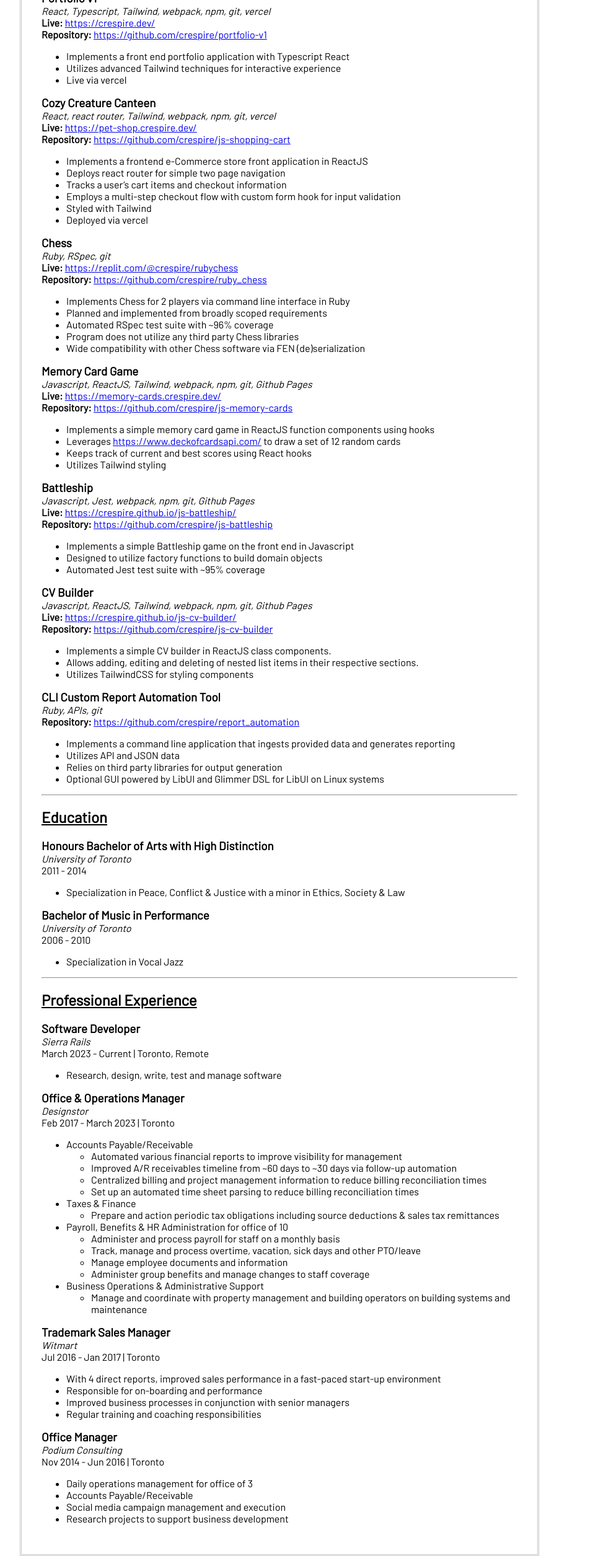
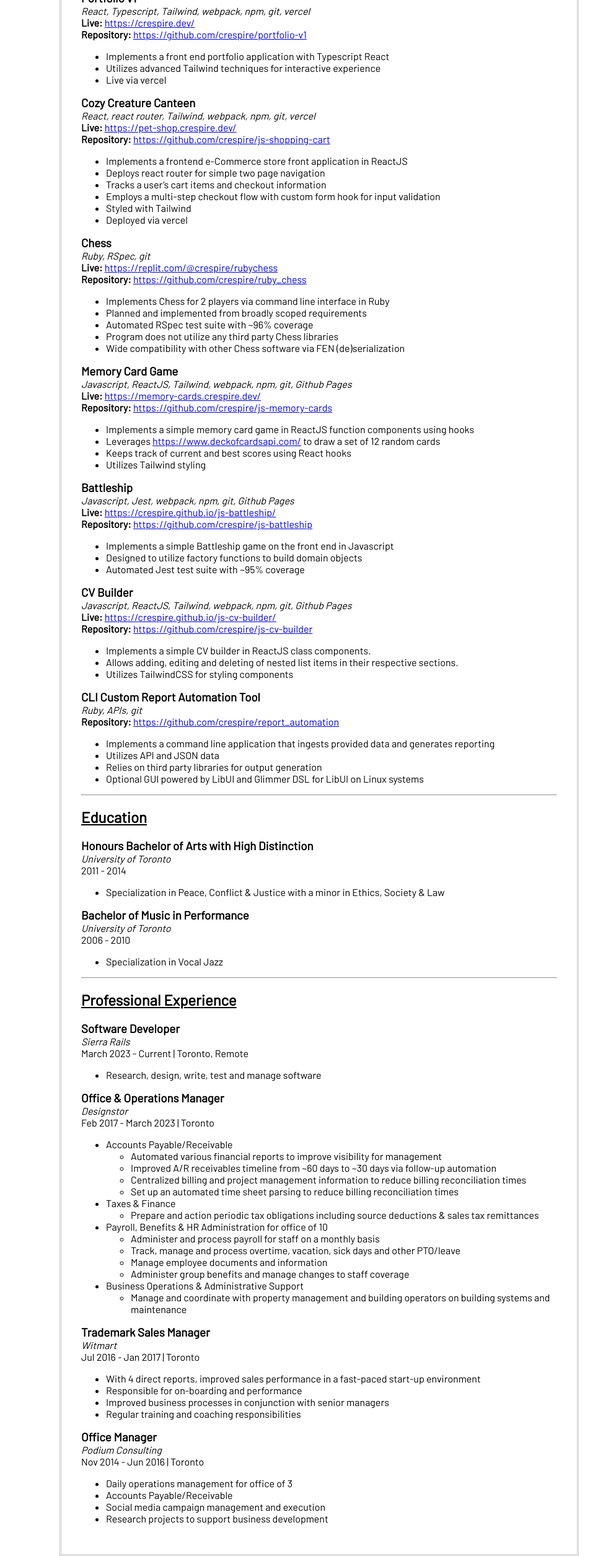
Before and after one commit to crespire/crespire, a Jekyll site: the page built from resume.md, in a window 1280 px wide. Shown: the whole page at 62% size, without its empty margins (133-1098 px from the left). Built offline with Jekyll 4.4.1, drawn with Linux system fonts in a browser that asks for light colours; our own code applies the rules of GitHub Pages for plain Markdown files.

Commit message:
adjust width

```diff
--- a/assets/css/styles.css
+++ b/assets/css/styles.css
@@ -6,7 +6,7 @@
   justify-content: center;
   font-family: 'Barlow', sans-serif;
   height: 100dvh;
-  width: 90dvw;
+  width: 100dvw;
 }
 
 .main > div {
```
